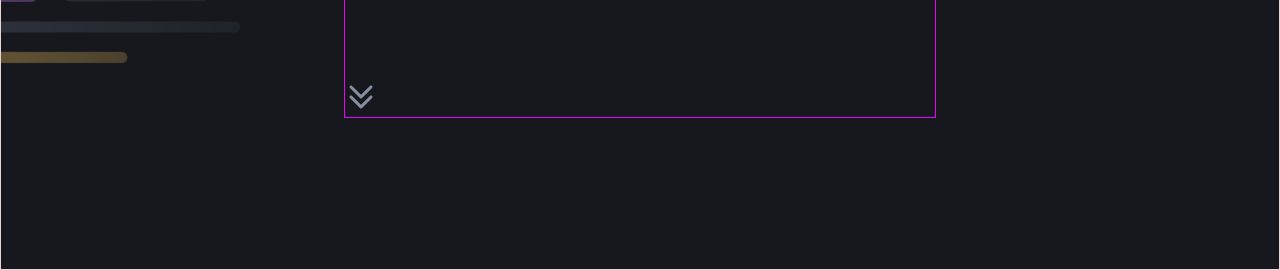
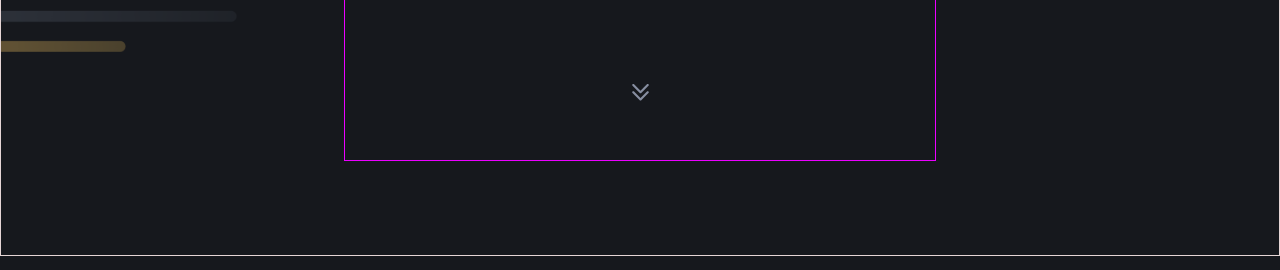
Before and after one commit to Elly-GB/portfolio.dev, a plain HTML site: page index.html in a window 1280 px wide. Shown: the part 675-945 px from the top of the page. Drawn offline with Linux system fonts and the light colour scheme; a web font is replaced by a local one.

Commit message:
Added separated

```diff
--- a/index.html
+++ b/index.html
@@ -56,7 +56,9 @@
           </div>
         </div>
         <!-- Icon -->
-         <img src="./assets/icons/CaretDoubleDown.svg" alt="Ícone de Seta Dupla para Baixo">
+         <div id="separated">
+          <img src="./assets/icons/CaretDoubleDown.svg" alt="Ícone de Seta Dupla para Baixo">
+         </div>
       </div>
     </header>
     <!-- Conteúdo -->
--- a/styles/header.css
+++ b/styles/header.css
@@ -1,5 +1,5 @@
 header {
-  padding: 120px 163px 57px;
+  padding: 120px 163px 0px;
   border: solid 1px rgb(229, 213, 213);
   background-image: url(../assets/Background_Intro.png);
   background-size: cover;
@@ -51,3 +51,13 @@ header {
   font: var(--text-md);
   margin-bottom: 94px;
 }
+
+#separated {
+  display: flex;
+  justify-content: center;
+  margin-bottom: 57px;
+  img {
+    width: 23px;
+    height: 23px;
+  }
+}
```
